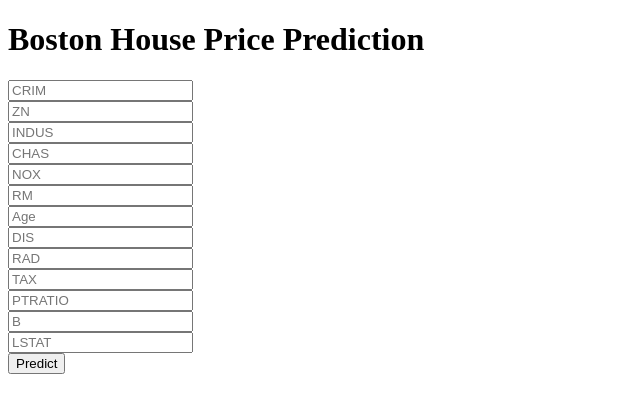
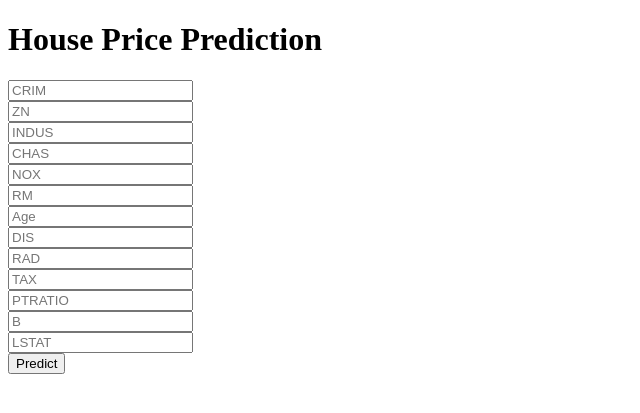
Before and after one commit to Mani007/MLopsdemo1, a Flask app: page / in a window 1280 px wide. Shown: the top 413 px of the page, without its empty margins (0-640 px from the left). Run offline with Flask 3, Linux system fonts and the light colour scheme; parts of the project's set-up code (start-up, migrations or seed data) failed here and were passed over.

Commit message:
local setup ready

```diff
--- a/templates/home.html
+++ b/templates/home.html
@@ -14,7 +14,7 @@
 
 <body>
  <div class="login">
-	<h1>Boston House Price Prediction</h1>
+	<h1> House Price Prediction</h1>
 
      <!-- Main Input For Receiving Query to our ML -->
     <form action="{{ url_for('predict')}}"method="post">
```
Also changed, not shown: .github/workflows/main.yml, 1 other file.
